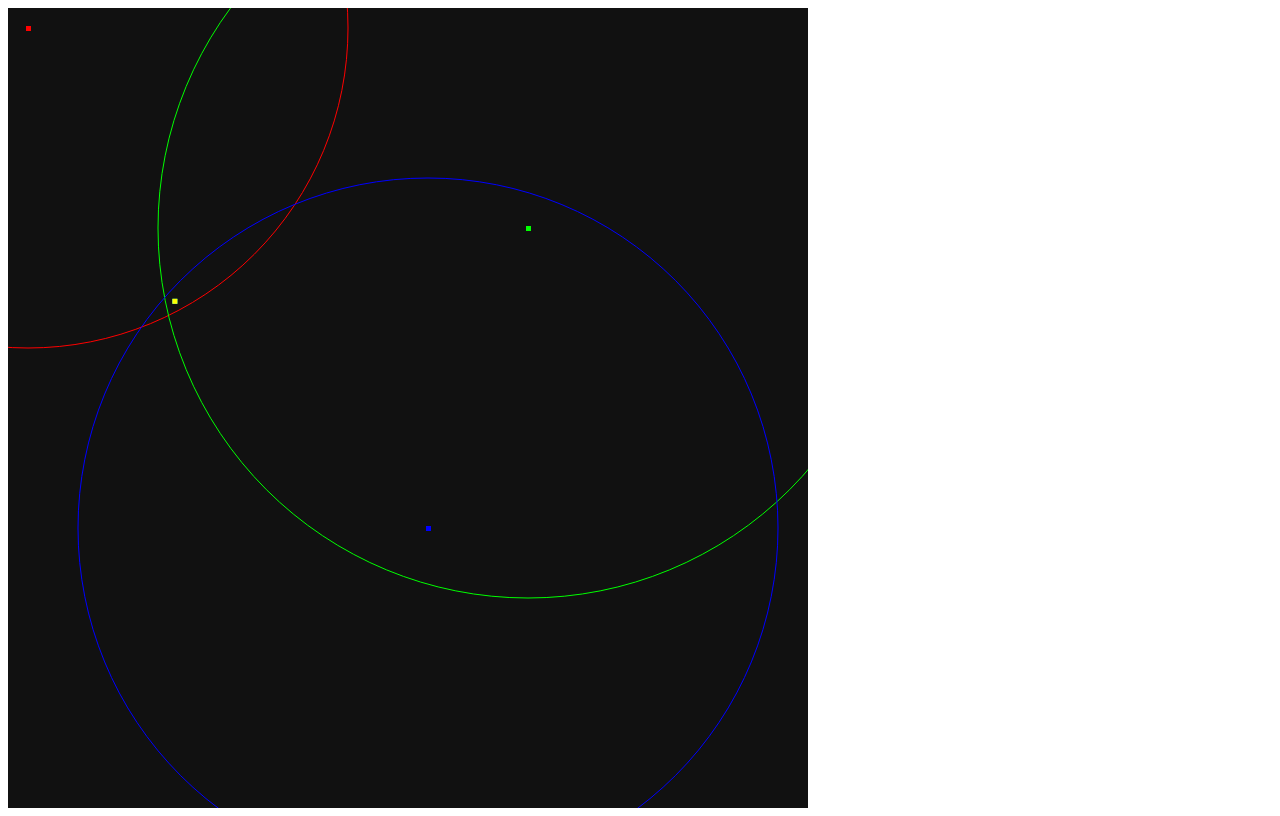
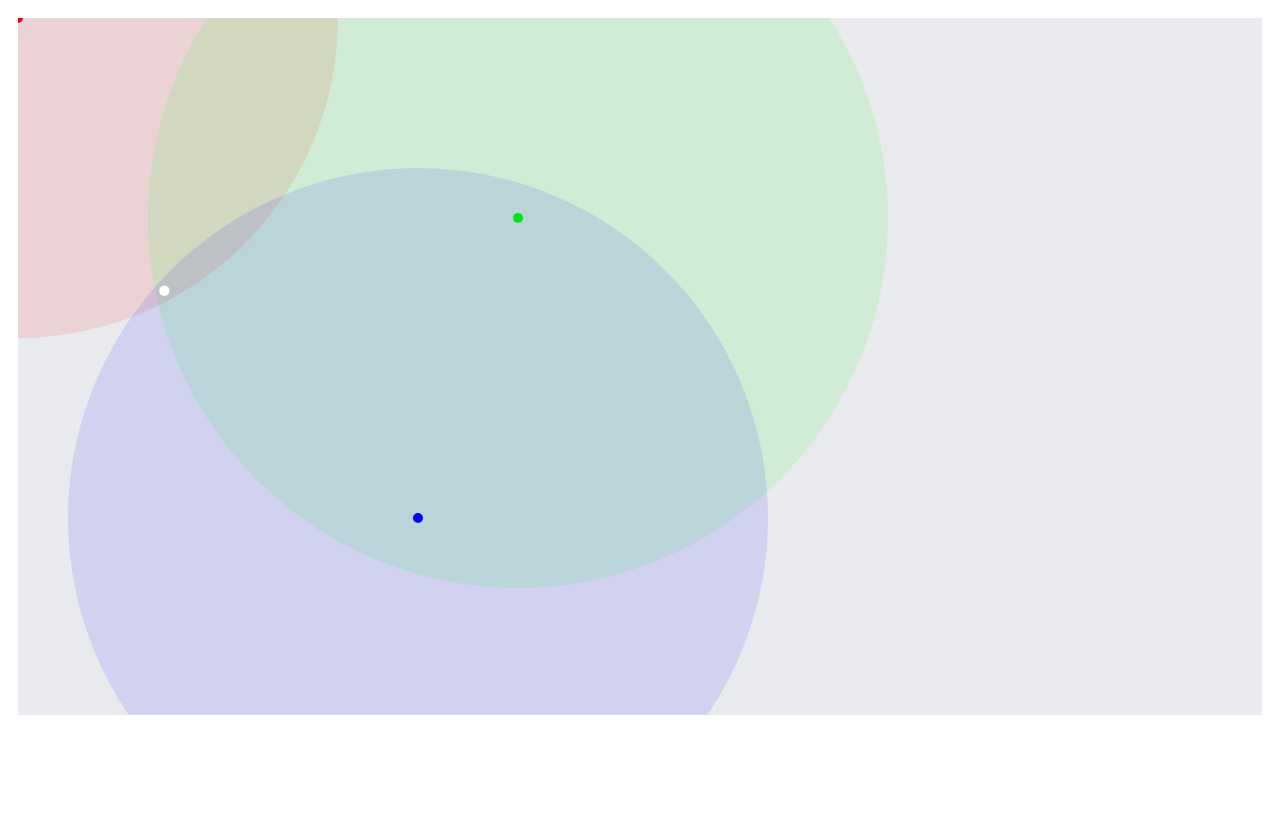
Before and after one commit to selvakn/indoor-location-visualizer, a plain HTML site: page index.html in a window 1280 px wide. Drawn offline with nearby package versions, Linux system fonts and the light colour scheme.

Commit message:
zoomable now

```diff
--- a/index.html
+++ b/index.html
@@ -1,76 +1,126 @@
 <html>
+
 <head>
 	<title>trilateration.js</title>
 	<script type="text/javascript" src="trilateration.js"></script>
+	<script src="https://d3js.org/d3.v4.min.js"></script>
+	<style type="text/css">
+		body {
+			padding: 10px 10px 0 10px;
+		}
+
+		svg {
+			height: 90%;
+		}
+	</style>
 </head>
+
 <body>
-		<canvas id="canvas1" width="800" height="800">
-		</canvas>
+	<svg></svg>
+
 
 	<script type="text/javascript">
-			var canvas, ctx;
+		var transform = d3.zoomIdentity.translate(0, 0).scale(1);
+		var zoom = d3.zoom().on("zoom", handleZoom);
 
-			function initialize()
-			{
-				canvas = document.getElementById("canvas1");
-				ctx = canvas.getContext("2d");
+		var svg = d3.select("svg")
+			.attr("width", "100%")
+			.style("background", "#E8EAED")
+			.call(zoom)
+			.call(zoom.transform, transform);
 
-				p1 = { x:   0, y:   0, z: 0, r: 320 };
-				p2 = { x: 500, y: 200, z: 0, r: 370 };
-				p3 = { x: 400, y: 500, z: 0, r: 350 };
+		var zoomable = svg
+			.append("g")
+			.attr("class", "zoomable")
+			.attr("transform", transform);
 
-				p4 = trilaterate(p1, p2, p3);
+		function handleZoom() {
+			if (zoomable) {
+				zoomable.attr("transform", d3.event.transform);
+			}
+		};
 
-				if (p4 !== null)
-				{
-					ctx.fillStyle = "#111";
+
+		function initialize() {
+
+			const p1 = {
+				x: 0,
+				y: 0,
+				z: 0,
+				r: 320
+			};
+			const p2 = {
+				x: 500,
+				y: 200,
+				z: 0,
+				r: 370
+			};
+			const p3 = {
+				x: 400,
+				y: 500,
+				z: 0,
+				r: 350
+			};
+
+			const p4 = trilaterate(p1, p2, p3);
+
+			var p1Center = zoomable.append("circle")
+				.attr("cx", p1.x)
+				.attr("cy", p1.y)
+				.style("fill", "#f00")
+				.attr("r", 5);
+
+			var p1Circle = zoomable.append("circle")
+				.attr("cx", p1.x)
+				.attr("cy", p1.y)
+				.style("fill-opacity", 0.1)
+				.style("fill", "#f00")
+				.attr("r", p1.r);
+
+
+			var p2Center = zoomable.append("circle")
+				.attr("cx", p2.x)
+				.attr("cy", p2.y)
+				.style("fill", "#0f0")
+				.attr("r", 5);
+
+			var p2Circle = zoomable.append("circle")
+				.attr("cx", p2.x)
+				.attr("cy", p2.y)
+				.style("fill-opacity", 0.1)
+				.style("fill", "#0f0")
+				.attr("r", p2.r);
+
+
+			var p3Center = zoomable.append("circle")
+				.attr("cx", p3.x)
+				.attr("cy", p3.y)
+				.style("fill", "#00f")
+				.attr("r", 5);
+
+			var p3Circle = zoomable.append("circle")
+				.attr("cx", p3.x)
+				.attr("cy", p3.y)
+				.style("fill-opacity", 0.1)
+				.style("fill", "#00f")
+				.attr("r", p3.r);
+
+
+			if (p4 == null) {
+				return;
 			}
-				else
-				{
-					ctx.fillStyle = "#800";
-				}
-				ctx.fillRect(0, 0, canvas.width, canvas.height);
 
-				ctx.fillStyle = "#f00";
-				ctx.strokeStyle = ctx.fillStyle;
-				ctx.fillRect(20 + p1.x - 2, 20 + p1.y - 2, 5, 5);
-				ctx.beginPath();
-				ctx.arc(20 + p1.x, 20 + p1.y, p1.r, 0, 2 * Math.PI);
-				ctx.stroke();
-
-				ctx.fillStyle = "#0f0";
-				ctx.strokeStyle = ctx.fillStyle;
-				ctx.fillRect(20 + p2.x - 2, 20 + p2.y - 2, 5, 5);
-				ctx.beginPath();
-				ctx.arc(20 + p2.x, 20 + p2.y, p2.r, 0, 2 * Math.PI);
-				ctx.stroke();
-
-				ctx.fillStyle = "#00f";
-				ctx.strokeStyle = ctx.fillStyle;
-				ctx.fillRect(20 + p3.x - 2, 20 + p3.y - 2, 5, 5);
-				ctx.beginPath();
-				ctx.arc(20 + p3.x, 20 + p3.y, p3.r, 0, 2 * Math.PI);
-				ctx.stroke();
-
-				if (p4 !== null)
-				{
-					if (p4 instanceof Array)
-					{
-						ctx.fillStyle = "#0ff";
-						ctx.fillRect(20 + p4[0].x - 2, 20 + p4[0].y - 2, 5, 5);
-
-						ctx.fillStyle = "#ff0";
-						ctx.fillRect(20 + p4[1].x - 2, 20 + p4[1].y - 2, 5, 5);
-					}
-					else
-					{
-						ctx.fillStyle = "#fff";
-						ctx.fillRect(20 + p4.x - 2, 20 + p4.y - 2, 5, 5);
-					}
-				}
+			[p4].flat().forEach(p => {
+				zoomable.append("circle")
+					.attr("cx", p.x)
+					.attr("cy", p.y)
+					.style("fill", "#fff")
+					.attr("r", 5);
+			})
 		}
 
 		window.onload = initialize;
 	</script>
 </body>
+
 </html>
```
Lines whose indentation alone changed are shown as unchanged.
